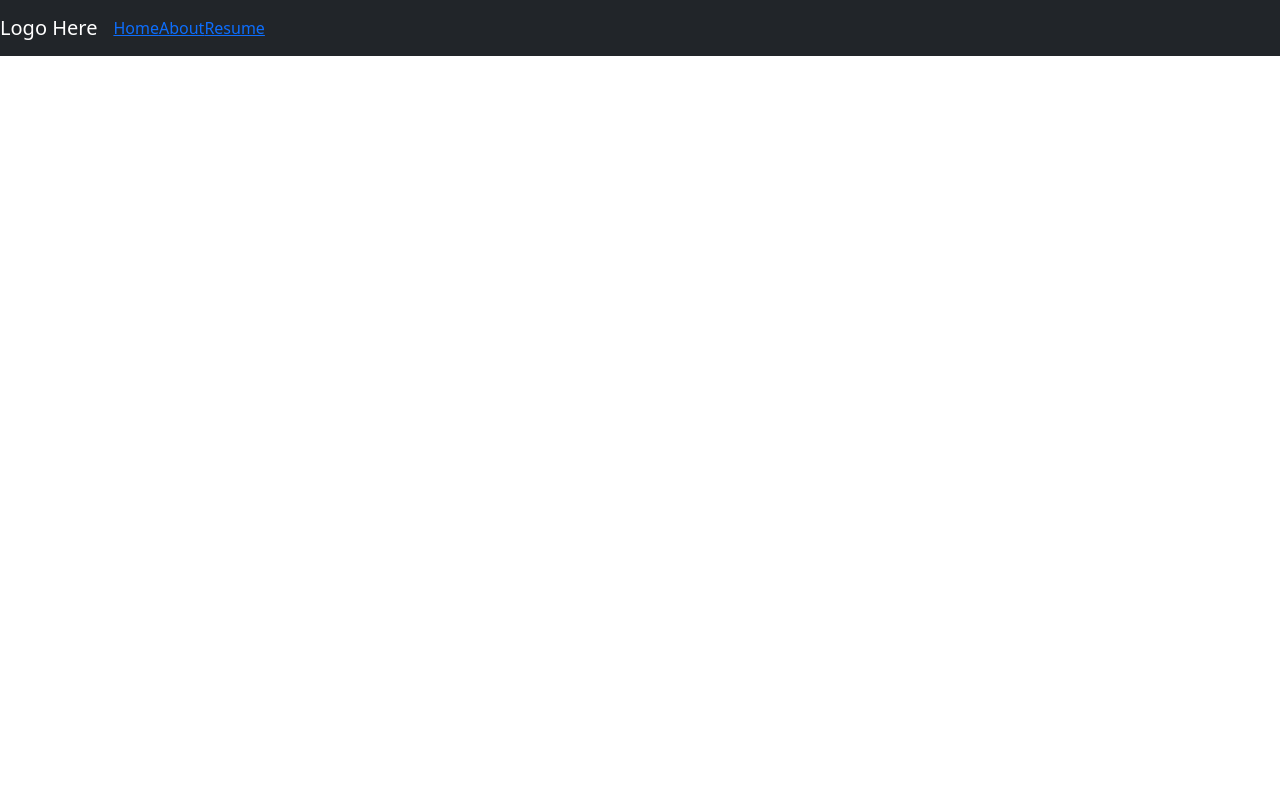
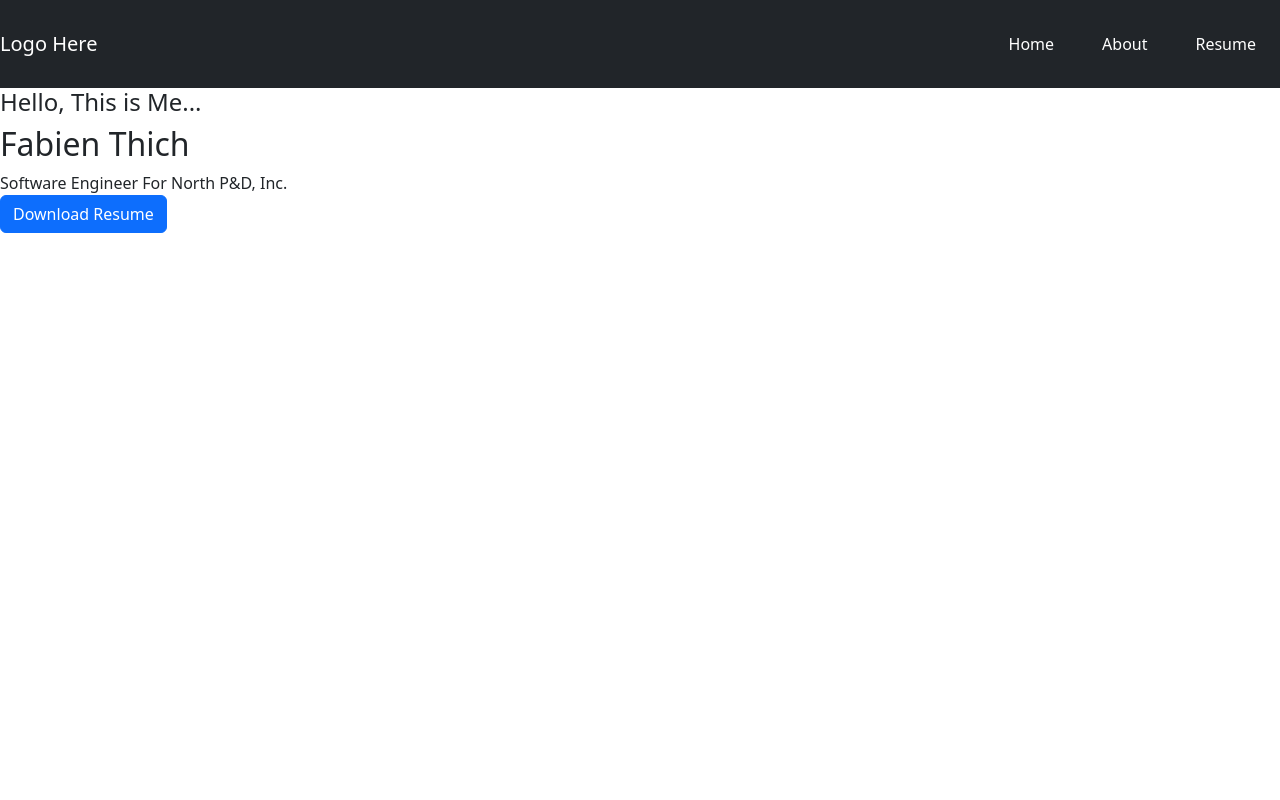
Before and after one commit to FabienThich/portfolio, a React (Create React App) app: page / in a window 1280 px wide. Shown: the top 800 px of the page. Built offline with nearby package versions, Linux system fonts and the light colour scheme.

Commit message:
Work on Nav

```diff
--- a/src/App.js
+++ b/src/App.js
@@ -1,16 +1,13 @@
 import "./App.css";
 import 'bootstrap/dist/css/bootstrap.css';
-import NavBar from "./Components/NavBar/NavBar";
-import Home from "./Components/Home/Home";
-import About from "./Components/About/About";
+import Main from "./Components/Main/Main";
 import Footer from "./Components/Footer/Footer";
 
 function App() {
   return (
     <div className="App">
-      <NavBar />
-      {/* <Home /> */}
-      {/* <Footer /> */}
+      <Main />
+      <Footer />
     </div>
   );
 }
--- a/src/Components/About/About.js
+++ b/src/Components/About/About.js
@@ -1,6 +1,6 @@
 function About() {
     return (
-        <div style={{paddingTop: "20cm"}}>hello from 1</div>
+        <div style={{height: '100vh'}}>hello from 1</div>
     )
 }
 
--- a/src/Components/Home/Home.js
+++ b/src/Components/Home/Home.js
@@ -2,7 +2,7 @@ import "./Home.css";
 
 function Home() {
   return (
-    <div className="containter" style={{paddingTop: "20cm"}}>
+    <div className="containter" style={{height: '100vh'}}>
         <h4>Hello, This is Me...</h4>
         <h2>Fabien Thich</h2>
         <div className="homeDesc">Software Engineer For North P&D, Inc.</div>
--- /dev/null
+++ b/src/Components/Main/Main.css
@@ -0,0 +1,36 @@
+/* Nav Item Setup */
+
+.navLink {
+  cursor: pointer;
+  text-decoration: none;
+  color: white;
+  position: relative;
+}
+
+.navli {
+  padding: 1.5em;
+  text-align: center;
+}
+
+/* Hover Animations */
+
+.navLink:hover {
+  color: white;
+}
+
+.navLink::after {
+  content: "";
+  position: absolute;
+  bottom: -5px;
+  height: 3px;
+  width: 100%;
+  left: 0;
+  background-color: white;
+  transition: 0.2s;
+  transition-timing-function: ease-in-out;
+  transform: scaleX(0);
+}
+
+.navLink:hover::after {
+  transform: scaleX(1);
+}
--- a/src/Components/NavBar/NavBar.js
+++ b/src/Components/Main/Main.js
@@ -1,11 +1,11 @@
-import "./NavBar.css";
+import "./Main.css";
 import { Navbar, Nav } from "react-bootstrap";
 import { Link, Element } from "react-scroll";
 import Home from "../Home/Home";
 import About from "../About/About";
 import Resume from "../Resume/Resume";
 
-function NavBar() {
+function Main() {
   return (
     <div>
       <Navbar
@@ -19,39 +19,42 @@ function NavBar() {
 
         <Navbar.Toggle />
         <Navbar.Collapse>
-          <Nav>
-            <li>
+          <Nav className="col-12 justify-content-end">
+            <li className="navli">
               <Link
+                activeClass="active"
                 className="navLink"
                 to="home"
                 spy={true}
                 smooth={true}
-                offset={50}
-                duration={500}
+                offset={-120}
+                duration={0}
               >
                 Home
               </Link>
             </li>
-            <li>
+            <li className="navli">
               <Link
+                activeClass="active"
                 className="navLink"
                 to="about"
                 spy={true}
                 smooth={true}
-                offset={50}
-                duration={500}
+                offset={-120}
+                duration={0}
               >
                 About
               </Link>
             </li>
-            <li>
+            <li className="navli">
               <Link
+                activeClass="active"
                 className="navLink"
                 to="resume"
                 spy={true}
                 smooth={true}
-                offset={50}
-                duration={500}
+                offset={-120}
+                duration={0}
               >
                 Resume
               </Link>
@@ -72,4 +75,4 @@ function NavBar() {
   );
 }
 
-export default NavBar;
+export default Main;
--- a/src/Components/NavBar/NavBar.css
+++ /dev/null
@@ -1,3 +0,0 @@
-.navLink {
-    cursor: pointer;
-}
--- a/src/Components/Resume/Resume.js
+++ b/src/Components/Resume/Resume.js
@@ -1,6 +1,6 @@
 function Resume() {
     return (
-        <div style={{paddingTop: "20cm"}}>hello from 2</div>
+        <div style={{height: '100vh'}}>hello from 2</div>
     )
 }
 
```
